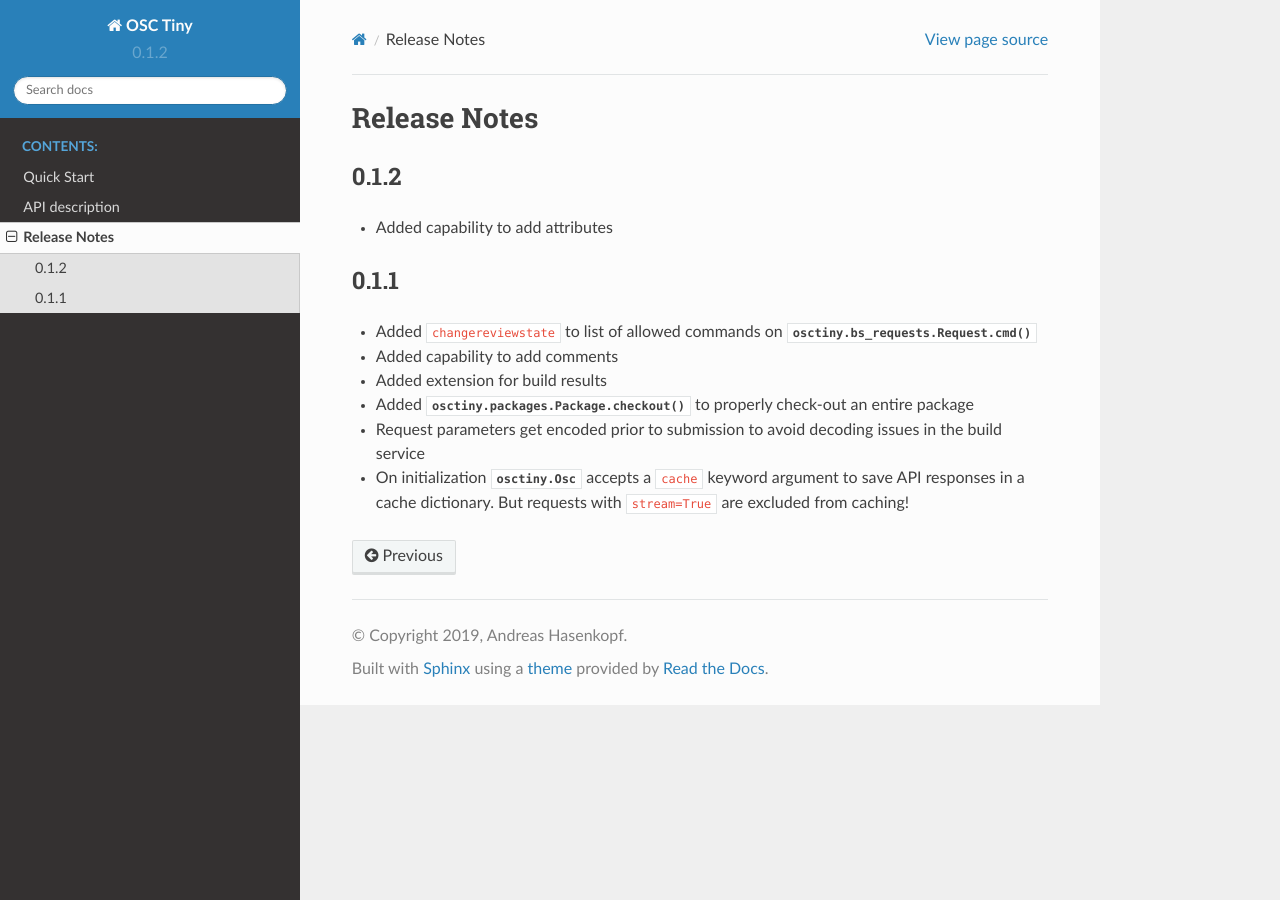
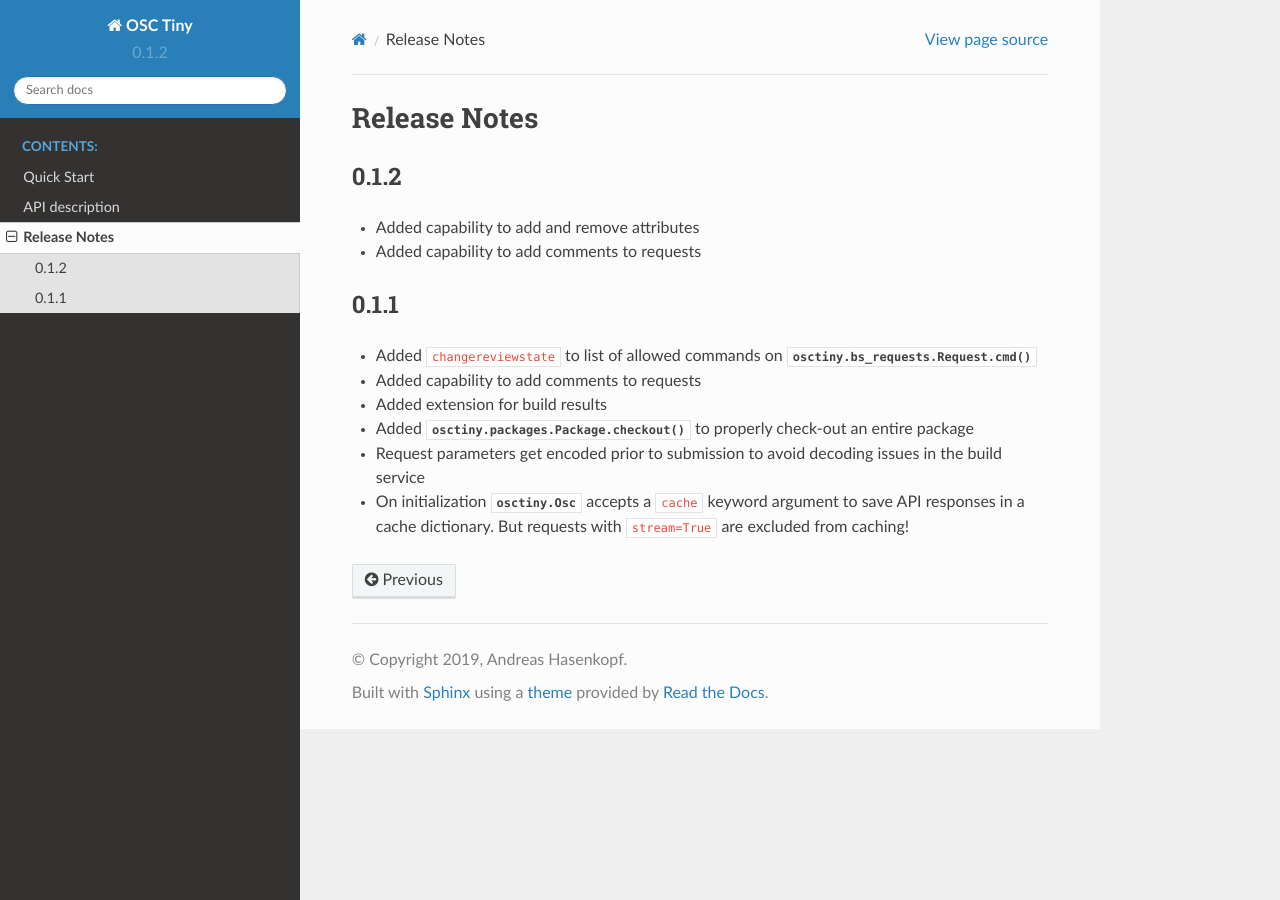
Before and after one commit to SUSE/osc-tiny, a Sphinx documentation site: the page built from doc/source/releasenotes.rst, in a window 1280 px wide. Built offline with Sphinx 7.4.7 and the Read the Docs theme 2.0.0, drawn with Linux system fonts in a browser that asks for light colours.

```diff
--- a/doc/source/releasenotes.rst
+++ b/doc/source/releasenotes.rst
@@ -4,14 +4,15 @@ Release Notes
 0.1.2
 -----
 
-* Added capability to add attributes
+* Added capability to add and remove attributes
+* Added capability to add comments to requests
 
 0.1.1
 -----
 
 * Added ``changereviewstate`` to list of allowed commands on
   :py:meth:`osctiny.bs_requests.Request.cmd`
-* Added capability to add comments
+* Added capability to add comments to requests
 * Added extension for build results
 * Added :py:meth:`osctiny.packages.Package.checkout` to properly check-out an
   entire package
```
Also changed, not shown: 1 other file.
